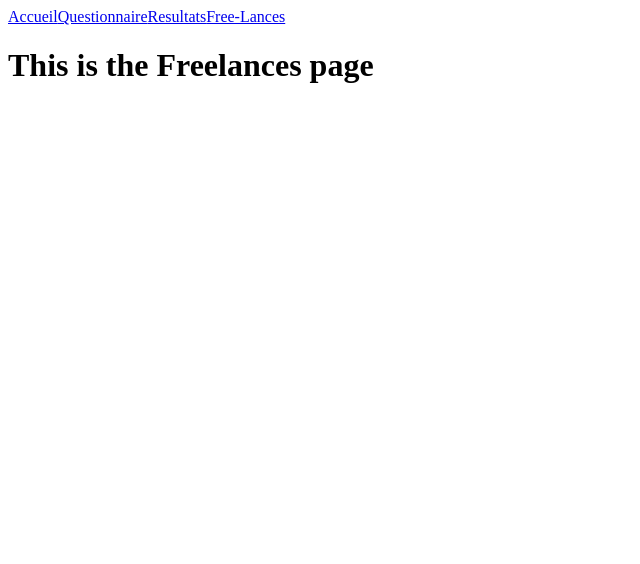
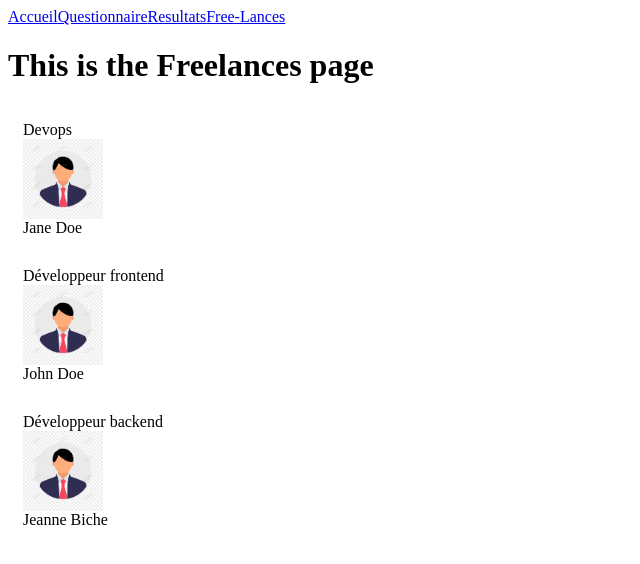
Before and after one commit to HayasMoustapha/shiny-agency, a React (Create React App) app: page /freelances in a window 1280 px wide. Shown: the top 564 px of the page, without its empty margins (0-640 px from the left). Built offline with nearby package versions, Linux system fonts and the light colour scheme.

Commit message:
Installation of PropTypes and typing of the Card component's props

```diff
--- a/package.json
+++ b/package.json
@@ -7,6 +7,7 @@
     "@testing-library/jest-dom": "^6.9.1",
     "@testing-library/react": "^16.3.0",
     "@testing-library/user-event": "^13.5.0",
+    "prop-types": "^15.8.1",
     "react": "^19.2.0",
     "react-dom": "^19.2.0",
     "react-router": "^7.9.4",
--- /dev/null
+++ b/src/components/Card/index.jsx
@@ -0,0 +1,19 @@
+import PropTypes from "prop-types"
+
+const Card=({ label, title, picture }) =>{
+  return (
+    <div style={{ display: 'flex', flexDirection: 'column', padding: 15 }}>
+      <span>{label}</span>
+      <img src={picture} alt="freelance" height={80} width={80} />
+      <span>{title}</span>
+    </div>
+  )
+}
+
+Card.propTypes = {
+  label: PropTypes.string,
+  title: PropTypes.string,
+  picture: PropTypes.string,
+}
+
+export default Card
--- a/src/pages/Freelances/index.jsx
+++ b/src/pages/Freelances/index.jsx
@@ -1,7 +1,37 @@
+import Card from "../../components/Card";
+import DefaultPicture from "../../assets/default-picture.png"
+
+
+const freelanceProfiles = [
+  {
+    name: 'Jane Doe',
+    jobTitle: 'Devops',
+    picture: DefaultPicture,
+  },
+  {
+    name: 'John Doe',
+    jobTitle: 'Développeur frontend',
+    picture: DefaultPicture,
+  },
+  {
+    name: 'Jeanne Biche',
+    jobTitle: 'Développeur backend',
+    picture: DefaultPicture,
+  },
+]
+
 const Freelances = () => {
   return (
     <div>
       <h1>This is the Freelances page</h1>
+      {freelanceProfiles.map((profile, index) => (
+        <Card
+          key={`${profile.name}-${index}`}
+          label={profile.jobTitle}
+          picture={profile.picture}
+          title={profile.name}
+        />
+      ))}
     </div>
   )
 }
```
Also changed, not shown: src/assets/default-picture.png (added), 1 other file (tests, documents, lock files or other folders).
